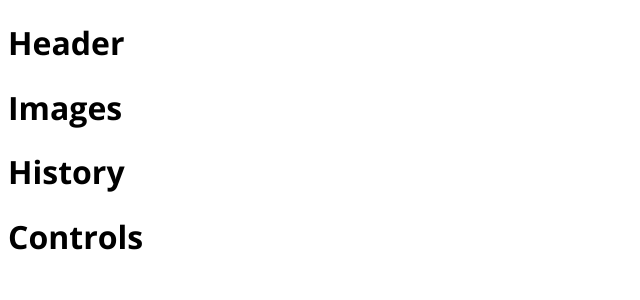
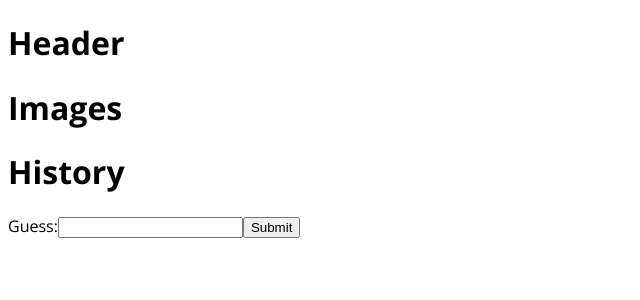
Before and after one commit to LuciaSkal/oficialBullsAndCows, a React app in the folder bulls-cows/: page / in a window 1280 px wide. Shown: the top 300 px of the page, without its empty margins (0-640 px from the left). Built offline with nearby package versions, Linux system fonts and the light colour scheme.

Commit message:
komponenta-Controls

```diff
--- a/bulls-cows/src/components/Controls/Controls.jsx
+++ b/bulls-cows/src/components/Controls/Controls.jsx
@@ -1,7 +1,25 @@
-import React from 'react';
+import React, { useState } from 'react';
 
-export const Controls = () => {
+export const Controls = (props) => {
+  const [guess, setGuess] = useState('');
+
+  const handleSubmit = () => {
+    props.onGuess(guess);
+  };
+
   return (
-    <h1>Controls</h1>
+    <>
+      <label>
+        Guess:
+        <input
+          type="text"
+          value={guess}
+          onChange={(event) => setGuess(event.target.value)}
+        />
+      </label>
+      <button type="submit" onClick={handleSubmit}>
+        Submit
+      </button>
+    </>
   );
 };
```
Also changed, not shown: bulls-cows/src/index.jsx (+13 -14 lines), 1 other file (tests, documents, lock files or other folders).
